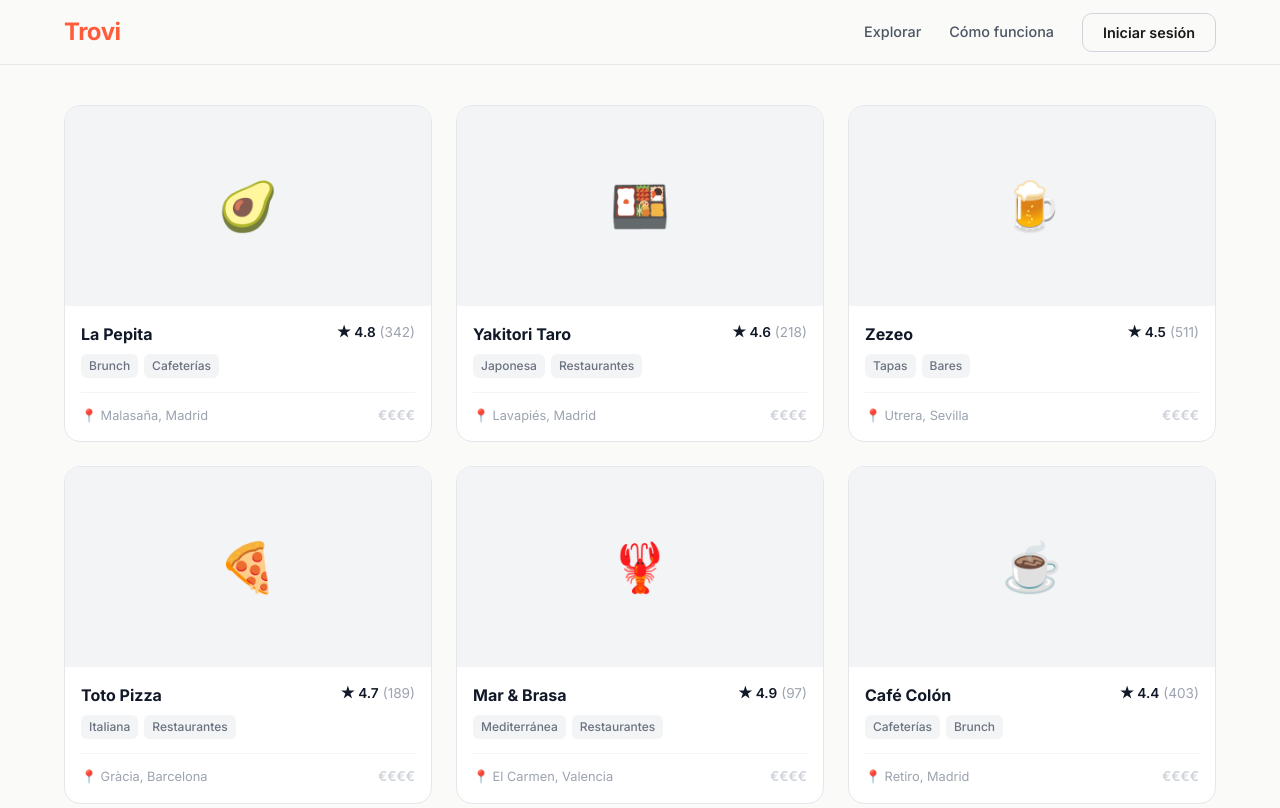
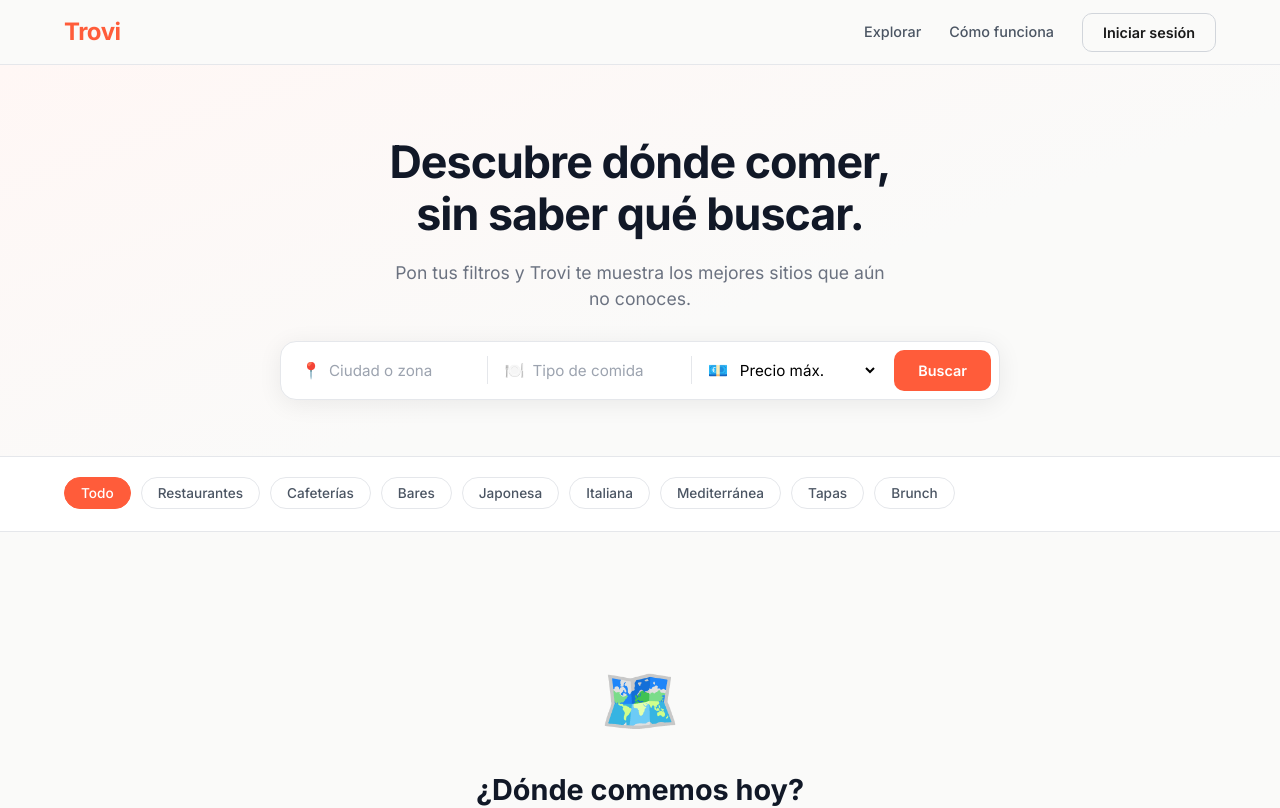
Before and after one commit to yConFi/trovi-react, a React (Vite) app: page / in a window 1280 px wide. Shown: the top 808 px of the page. Built offline with nearby package versions, Linux system fonts and the light colour scheme.

Commit message:
versión React completa con estado, filtros y modal

```diff
--- a/src/App.jsx
+++ b/src/App.jsx
@@ -1,3 +1,4 @@
+import { useState } from 'react';
 import Header from './Header';
 import RestaurantCard from './RestaurantCard';
 
@@ -94,17 +95,141 @@ const restaurantes = [
   },
 ];
 
+const CHIPS = ["Todo", "Restaurantes", "Cafeterías", "Bares", "Japonesa", "Italiana", "Mediterránea", "Tapas", "Brunch"];
+
 function App() {
+  const [ciudad, setCiudad] = useState("");
+  const [tipo, setTipo] = useState("");
+  const [precio, setPrecio] = useState("");
+  const [chipActivo, setChipActivo] = useState("Todo");
+  const [hasBuscado, setHasBuscado] = useState(false);
+  const [restauranteActivo, setRestauranteActivo] = useState(null);
+
+  const filtrados = restaurantes.filter(r => {
+    const coincideCiudad = ciudad === "" || r.ciudad.toLowerCase().includes(ciudad.toLowerCase()) || r.barrio.toLowerCase().includes(ciudad.toLowerCase());
+    const coincideTipo = tipo === "" || r.tipo.some(t => t.toLowerCase().includes(tipo.toLowerCase()));
+    const coincidePrecio = precio === "" || r.precio <= parseInt(precio);
+    const coincideChip = chipActivo === "Todo" || r.tipo.includes(chipActivo);
+    return coincideCiudad && coincideTipo && coincidePrecio && coincideChip;
+  });
+
+  function buscar() {
+    setHasBuscado(true);
+  }
+
   return (
     <div>
       <Header />
-      <main className="container results">
-        <div className="cards-grid">
-          {restaurantes.map((r, i) => (
-            <RestaurantCard key={i} restaurante={r} onClick={() => {}} />
+
+      <section className="hero">
+        <div className="container hero__inner">
+          <h1 className="hero__title">Descubre dónde comer,<br />sin saber qué buscar.</h1>
+          <p className="hero__subtitle">Pon tus filtros y Trovi te muestra los mejores sitios que aún no conoces.</p>
+          <div className="search-bar">
+            <div className="search-bar__field">
+              <span className="search-bar__icon">📍</span>
+              <input
+                type="text"
+                placeholder="Ciudad o zona"
+                value={ciudad}
+                onChange={e => setCiudad(e.target.value)}
+                onKeyDown={e => e.key === "Enter" && buscar()}
+              />
+            </div>
+            <div className="search-bar__divider"></div>
+            <div className="search-bar__field">
+              <span className="search-bar__icon">🍽️</span>
+              <input
+                type="text"
+                placeholder="Tipo de comida"
+                value={tipo}
+                onChange={e => setTipo(e.target.value)}
+                onKeyDown={e => e.key === "Enter" && buscar()}
+              />
+            </div>
+            <div className="search-bar__divider"></div>
+            <div className="search-bar__field">
+              <span className="search-bar__icon">💶</span>
+              <select
+                className="select-precio"
+                value={precio}
+                onChange={e => setPrecio(e.target.value)}
+                style={{ border: 'none', outline: 'none', fontFamily: 'Inter, sans-serif', fontSize: '0.95rem', background: 'transparent', cursor: 'pointer', width: '100%' }}
+              >
+                <option value="">Precio máx.</option>
+                <option value="1">€ — Económico</option>
+                <option value="2">€€ — Precio medio</option>
+                <option value="3">€€€ — Especial</option>
+              </select>
+            </div>
+            <button className="btn btn--primary search-bar__btn" onClick={buscar}>Buscar</button>
+          </div>
+        </div>
+      </section>
+
+      <section className="filters">
+        <div className="container filters__inner">
+          {CHIPS.map(chip => (
+            <button
+              key={chip}
+              className={`filter-chip${chipActivo === chip ? ' filter-chip--active' : ''}`}
+              onClick={() => { setChipActivo(chip); setHasBuscado(true); }}
+            >
+              {chip}
+            </button>
           ))}
         </div>
+      </section>
+
+      <main className="container results">
+        {!hasBuscado ? (
+          <div className="welcome-state">
+            <span className="welcome-state__icon">🗺️</span>
+            <h2>¿Dónde comemos hoy?</h2>
+            <p>Usa los filtros de arriba para descubrir sitios que no conocías.<br />Ciudad, tipo de comida, precio — tú decides.</p>
+            <div className="welcome-state__hints">
+              <button className="welcome-hint" onClick={() => setHasBuscado(true)}>📍 Por ciudad</button>
+              <button className="welcome-hint" onClick={() => setHasBuscado(true)}>🍽️ Por tipo</button>
+              <button className="welcome-hint" onClick={() => setHasBuscado(true)}>💶 Por precio</button>
+            </div>
+          </div>
+        ) : filtrados.length === 0 ? (
+          <div className="empty-state">
+            <span className="empty-state__icon">🍽️</span>
+            <h3>Sin resultados</h3>
+            <p>No hemos encontrado sitios con esos filtros. Prueba a cambiar la ciudad o el tipo de comida.</p>
+          </div>
+        ) : (
+          <div className="cards-grid">
+            {filtrados.map((r, i) => (
+              <RestaurantCard key={i} restaurante={r} onClick={() => setRestauranteActivo(r)} />
+            ))}
+          </div>
+        )}
       </main>
+
+      {restauranteActivo && (
+        <div className="modal-overlay modal-overlay--open" onClick={e => e.target === e.currentTarget && setRestauranteActivo(null)}>
+          <div className="modal">
+            <button className="modal__close" onClick={() => setRestauranteActivo(null)}>✕</button>
+            <div className="modal__image">{restauranteActivo.emoji}</div>
+            <div className="modal__body">
+              <div className="modal__tags">
+                {restauranteActivo.tipo.map(t => <span key={t} className="card__tag">{t}</span>)}
+              </div>
+              <h2 className="modal__nombre">{restauranteActivo.nombre}</h2>
+              <p className="modal__rating">★ {restauranteActivo.valoracion} · {restauranteActivo.numValoraciones} valoraciones · {restauranteActivo.barrio}, {restauranteActivo.ciudad}</p>
+              <p className="modal__gancho">"{restauranteActivo.porQueIr}"</p>
+              <p className="modal__descripcion">{restauranteActivo.descripcion}</p>
+              <div className="modal__info">
+                <div className="modal__info-item"><span>📍</span><span>{restauranteActivo.direccion}</span></div>
+                <div className="modal__info-item"><span>🕐</span><span>{restauranteActivo.horario}</span></div>
+                <div className="modal__info-item"><span>💶</span><span>Precio medio por persona: {restauranteActivo.precioMedio}€</span></div>
+              </div>
+            </div>
+          </div>
+        </div>
+      )}
     </div>
   );
 }
```
